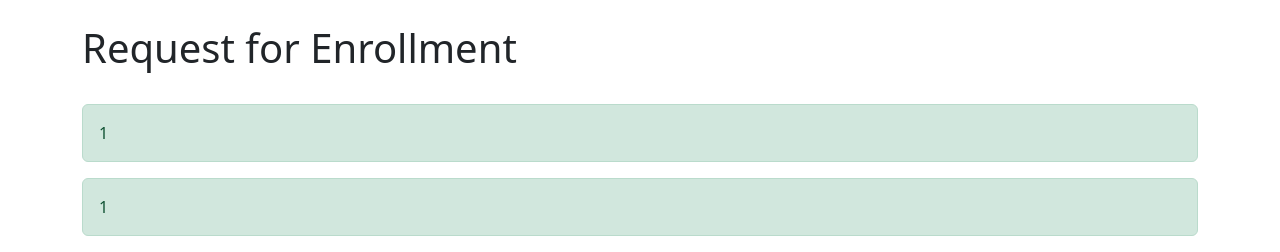
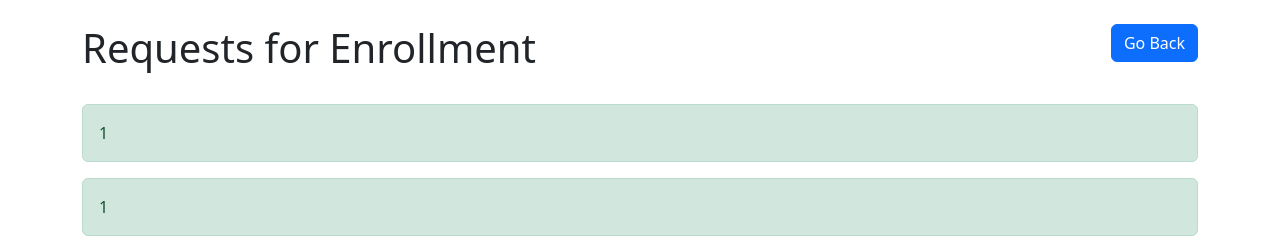
Before and after one commit to CS-UCY-EPL343/epl343.winter23.team5, a PHP site: page /pages/enrollView2.php in a window 1280 px wide. Shown: the top 252 px of the page. Run offline with PHP 8.4, Linux system fonts and the light colour scheme; the visitor is signed in with stand-in values (Sample User, id 1).

Commit message:
bug fixes

```diff
--- a/includes/enroll.inc.php
+++ b/includes/enroll.inc.php
@@ -6,6 +6,9 @@ require_once "../classes/DatabaseHandler.php";
 if (isset($_GET['username'])) {
 
     $username = $_GET['username'];
+
+    // Instancite User class
+    require_once "../classes/user.php";
 
     session_start();
 
--- a/includes/noEnroll.inc.php
+++ b/includes/noEnroll.inc.php
@@ -6,6 +6,9 @@ require_once "../classes/DatabaseHandler.php";
 if (isset($_GET['username'])) {
 
     $username = $_GET['username'];
+
+    // Instancite User class
+    require_once "../classes/user.php";
 
     session_start();
 
--- a/pages/adminView.php
+++ b/pages/adminView.php
@@ -27,4 +27,7 @@ if (!isset($_SESSION['type']) || $_SESSION['type'] !== "Admin"){
 
     </form>
 </body>
+
+<a href="../pages/enrollView2.php">Enroll Page</a><br>
+
 </html>
--- a/pages/enrollView2.php
+++ b/pages/enrollView2.php
@@ -25,7 +25,10 @@ if (!isset($_SESSION['type']) || $_SESSION['type'] !== "Admin"){
 <body>
     <div class="container my-4">
         <header class="d-flex justify-content-between my-4">
-            <h1>Request for Enrollment</h1>
+            <h1>Requests for Enrollment</h1>
+            <div>
+                <a href="../pages/adminView.php" class="btn btn-primary">Go Back</a>
+            </div>
         </header>
         <?php
         #session_start();
```
Also changed, not shown: classes/user.php (+6 -2 lines).
